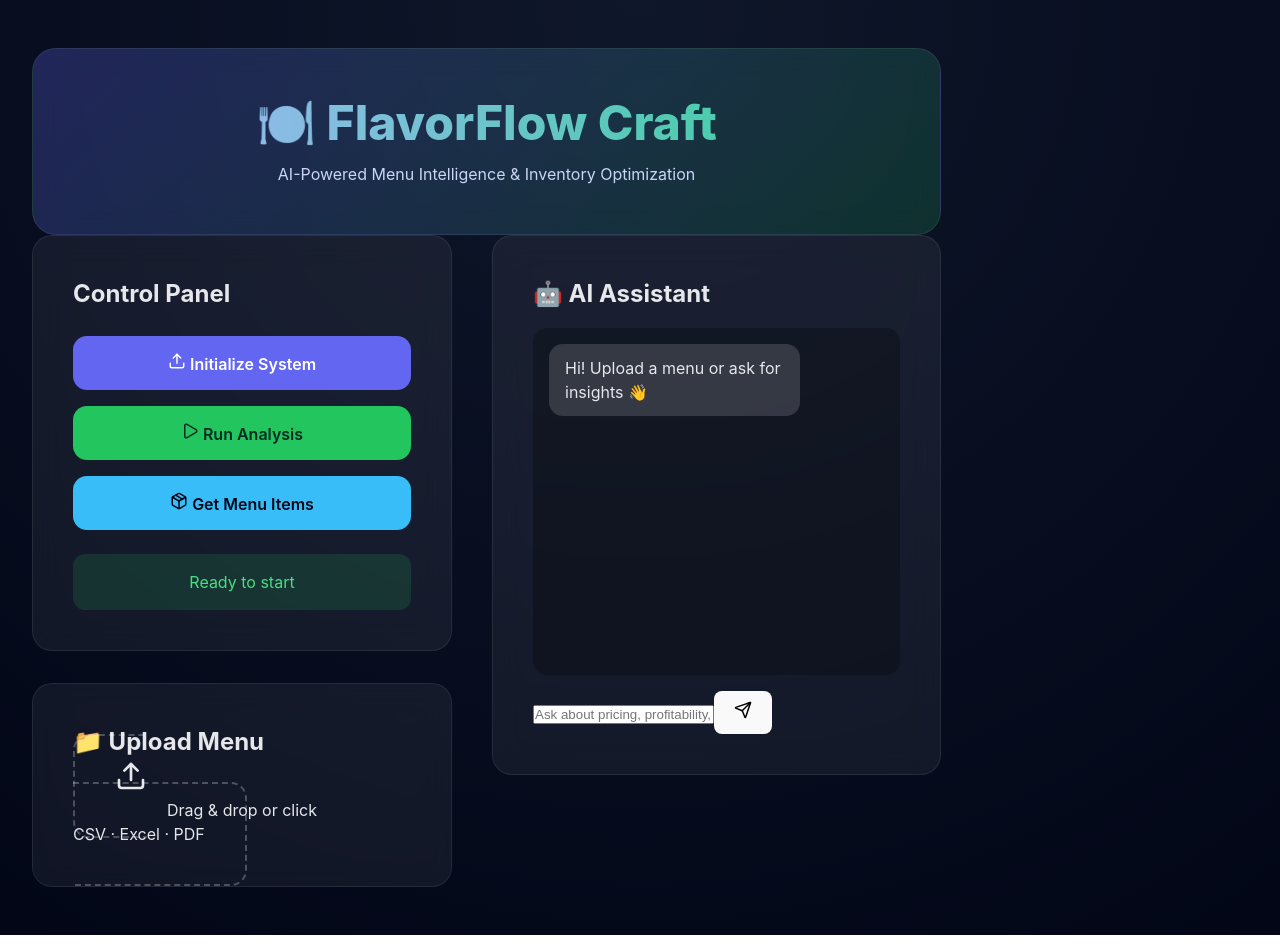
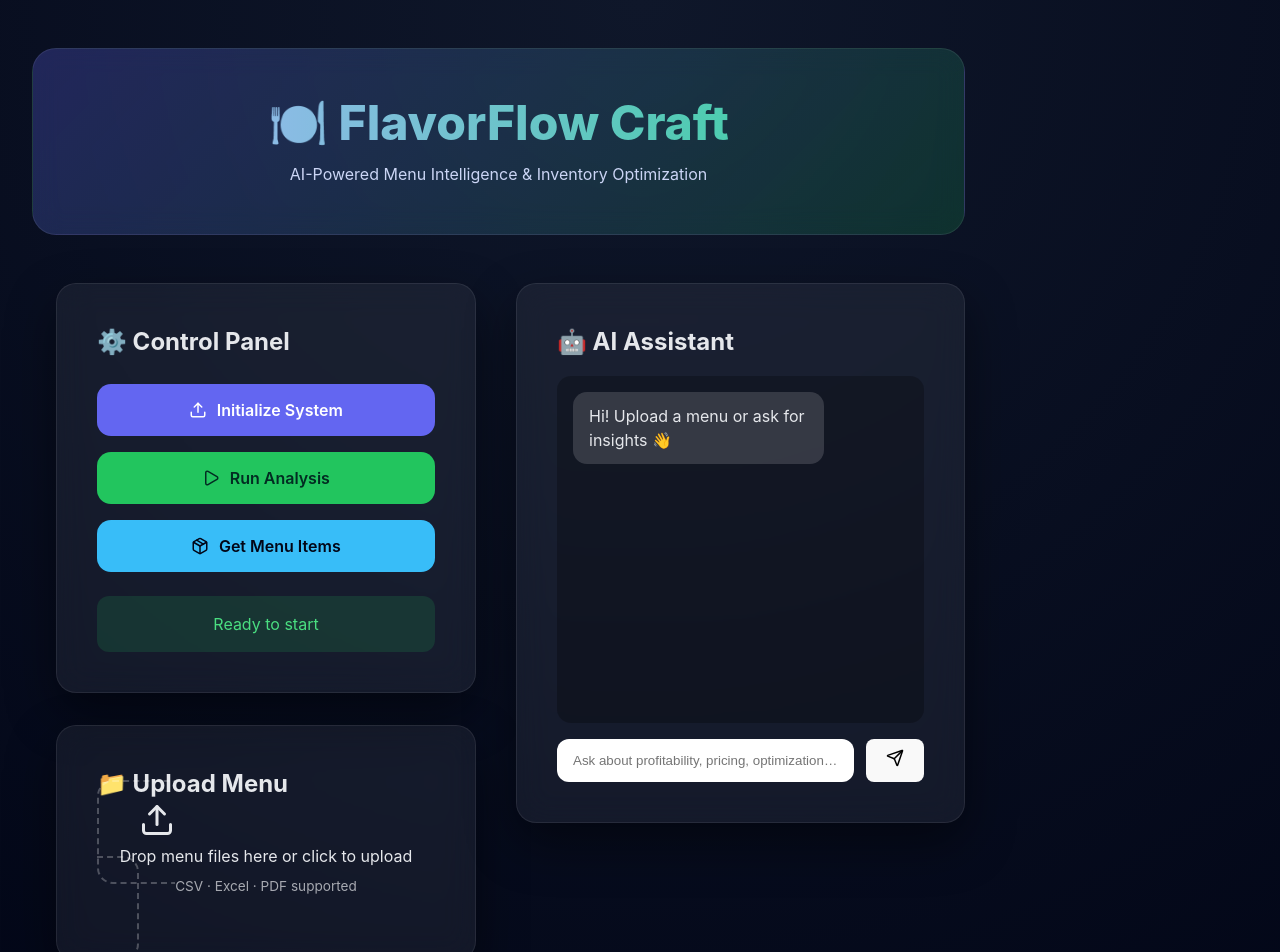
Before and after one commit to marcelinoSamer/DIHxAUC_Model, a React app in the folder frontend/: page / in a window 1280 px wide. Shown: the top 952 px of the page. Built offline with nearby package versions, Linux system fonts and the light colour scheme; the HTML template or start-up script is replaced by a standard one.

Commit message:
Analysis results Dashboard

```diff
--- a/frontend/src/App.css
+++ b/frontend/src/App.css
@@ -1,3 +1,4 @@
+/* ================= GLOBAL RESET ================= */
 * {
   box-sizing: border-box;
   margin: 0;
@@ -11,6 +12,7 @@ body {
   min-height: 100vh;
 }
 
+/* ================= APP LAYOUT ================= */
 .app {
   min-height: 100vh;
   display: flex;
@@ -23,6 +25,7 @@ body {
   padding: 3rem 2rem;
 }
 
+/* ================= HEADER ================= */
 .header {
   padding: 3rem;
   border-radius: 24px;
@@ -33,6 +36,7 @@ body {
   );
   backdrop-filter: blur(14px);
   text-align: center;
+  margin-bottom: 3rem;
   border: 1px solid rgba(255,255,255,0.08);
 }
 
@@ -48,10 +52,13 @@ body {
   margin-top: 0.75rem;
   color: #cbd5f5;
 }
+
+/* ================= DASHBOARD ================= */
 .dashboard-grid {
   display: grid;
   grid-template-columns: 420px 1fr;
   gap: 2.5rem;
+  padding-left: 1.5rem;
 }
 
 .left-stack {
@@ -60,13 +67,17 @@ body {
   gap: 2rem;
 }
 
+/* ================= CARDS ================= */
 .card {
   padding: 2.5rem;
   border-radius: 20px;
   background: rgba(255,255,255,0.06);
   backdrop-filter: blur(16px);
   border: 1px solid rgba(255,255,255,0.08);
+  box-shadow: 0 20px 50px rgba(0,0,0,0.45);
 }
+
+/* ================= BUTTONS ================= */
 .button-grid {
   display: grid;
   gap: 1rem;
@@ -74,17 +85,28 @@ body {
 }
 
 .btn {
+  display: flex;
+  align-items: center;
+  justify-content: center;
+  gap: 0.6rem;
   padding: 1rem;
   border-radius: 14px;
   font-weight: 600;
   border: none;
   cursor: pointer;
+  transition: all 0.25s ease;
+}
+
+.btn:disabled {
+  opacity: 0.6;
+  cursor: not-allowed;
 }
 
 .btn-primary { background: #6366f1; color: white; }
 .btn-success { background: #22c55e; color: #022c22; }
 .btn-info { background: #38bdf8; color: #020617; }
 
+/* ================= STATUS ================= */
 .status {
   margin-top: 1.5rem;
   padding: 1rem;
@@ -93,6 +115,8 @@ body {
   background: rgba(34,197,94,0.15);
   color: #4ade80;
 }
+
+/* ================= UPLOAD ================= */
 .upload-box {
   margin-top: 1.5rem;
   border: 2px dashed rgba(255,255,255,0.25);
@@ -100,7 +124,21 @@ body {
   padding: 2.5rem;
   text-align: center;
   cursor: pointer;
+  transition: background 0.25s ease;
 }
+
+.upload-box:hover {
+  background: rgba(255,255,255,0.05);
+}
+
+.upload-box span {
+  display: block;
+  margin-top: 0.5rem;
+  font-size: 0.85rem;
+  opacity: 0.7;
+}
+
+/* ================= CHATBOT ================= */
 .chatbot {
   display: flex;
   flex-direction: column;
@@ -131,3 +169,51 @@ body {
 .chat-bubble.assistant {
   background: rgba(255,255,255,0.15);
 }
+
+.chat-input {
+  display: flex;
+  gap: 0.75rem;
+}
+
+.chat-input input {
+  flex: 1;
+  padding: 0.75rem 1rem;
+  border-radius: 12px;
+  border: none;
+}
+
+/* ================= STATS ================= */
+.results-section {
+  margin-top: 3rem;
+  padding-left: 1.5rem;
+}
+
+.stats-grid {
+  display: grid;
+  grid-template-columns: repeat(3, 1fr);
+  gap: 1.75rem;
+  margin-top: 2rem;
+}
+
+.stat-card {
+  padding: 2.25rem;
+  border-radius: 18px;
+  text-align: center;
+  color: white;
+}
+
+.stat-stars { background: linear-gradient(135deg, #22c55e, #16a34a); }
+.stat-plowhorses { background: linear-gradient(135deg, #f97316, #ea580c); }
+.stat-puzzles { background: linear-gradient(135deg, #8b5cf6, #6366f1); }
+
+.stat-value {
+  font-size: 3rem;
+  font-weight: 800;
+}
+
+/* ================= FOOTER ================= */
+.footer {
+  margin-top: 4rem;
+  text-align: center;
+  color: #94a3b8;
+}
--- a/frontend/src/App.jsx
+++ b/frontend/src/App.jsx
@@ -1,12 +1,34 @@
 import { useState } from 'react';
-import { Upload, Play, Package, Send } from 'lucide-react';
+import {
+    Upload,
+    Play,
+    Package,
+    TrendingUp,
+    DollarSign,
+    Send
+} from 'lucide-react';
 import './App.css';
 
 function App() {
+    const [status, setStatus] = useState('Ready to start');
+    const [loading, setLoading] = useState(false);
+    const [analysis, setAnalysis] = useState(null);
     const [chat, setChat] = useState([
         { role: 'assistant', text: 'Hi! Upload a menu or ask for insights 👋' }
     ]);
     const [input, setInput] = useState('');
+
+    const handleAnalyze = () => {
+        setLoading(true);
+        setStatus('Running AI analysis...');
+        setTimeout(() => {
+            setAnalysis({
+                summary: { stars: 156, plowhorses: 243, puzzles: 89 }
+            });
+            setStatus('✅ Analysis complete!');
+            setLoading(false);
+        }, 2000);
+    };
 
     const sendMessage = () => {
         if (!input.trim()) return;
@@ -18,50 +40,59 @@ function App() {
         <div className="app">
             <div className="page">
 
+                {/* HEADER */}
                 <header className="header">
                     <h1>🍽️ FlavorFlow Craft</h1>
                     <p>AI-Powered Menu Intelligence & Inventory Optimization</p>
                 </header>
 
-                <div className="dashboard-grid">
+                {/* MAIN DASHBOARD */}
+                <main className="dashboard-grid">
 
-                    {/* LEFT SIDE */}
-                    <div className="left-stack">
+                    {/* LEFT COLUMN */}
+                    <section className="left-stack">
 
                         {/* CONTROL PANEL */}
                         <div className="card">
-                            <h2>Control Panel</h2>
+                            <h2>⚙️ Control Panel</h2>
 
                             <div className="button-grid">
                                 <button className="btn btn-primary">
                                     <Upload size={18} /> Initialize System
                                 </button>
-                                <button className="btn btn-success">
+
+                                <button
+                                    className="btn btn-success"
+                                    onClick={handleAnalyze}
+                                    disabled={loading}
+                                >
                                     <Play size={18} /> Run Analysis
                                 </button>
+
                                 <button className="btn btn-info">
                                     <Package size={18} /> Get Menu Items
                                 </button>
                             </div>
 
-                            <div className="status success">Ready to start</div>
+                            <div className="status success">{status}</div>
                         </div>
 
-                        {/* UPLOAD */}
+                        {/* FILE UPLOAD */}
                         <div className="card">
                             <h2>📁 Upload Menu</h2>
+
                             <label className="upload-box">
                                 <input type="file" hidden />
-                                <Upload size={32} />
-                                <p>Drag & drop or click</p>
-                                <span>CSV · Excel · PDF</span>
+                                <Upload size={36} />
+                                <p>Drop menu files here or click to upload</p>
+                                <span>CSV · Excel · PDF supported</span>
                             </label>
                         </div>
 
-                    </div>
+                    </section>
 
-                    {/* RIGHT SIDE — CHATBOT */}
-                    <div className="card chatbot">
+                    {/* RIGHT COLUMN — CHATBOT */}
+                    <section className="card chatbot">
                         <h2>🤖 AI Assistant</h2>
 
                         <div className="chat-window">
@@ -76,15 +107,47 @@ function App() {
                             <input
                                 value={input}
                                 onChange={e => setInput(e.target.value)}
-                                placeholder="Ask about pricing, profitability, optimization…"
+                                placeholder="Ask about profitability, pricing, optimization…"
                             />
                             <button onClick={sendMessage}>
                                 <Send size={18} />
                             </button>
                         </div>
-                    </div>
+                    </section>
 
-                </div>
+                </main>
+
+                {/* ANALYSIS RESULTS */}
+                {analysis && (
+                    <section className="card results-section">
+                        <h2>📊 Analysis Results</h2>
+
+                        <div className="stats-grid">
+                            <div className="stat-card stat-stars">
+                                <TrendingUp className="stat-icon" />
+                                <p className="stat-value">{analysis.summary.stars}</p>
+                                <p>Stars</p>
+                            </div>
+
+                            <div className="stat-card stat-plowhorses">
+                                <Package className="stat-icon" />
+                                <p className="stat-value">{analysis.summary.plowhorses}</p>
+                                <p>Plowhorses</p>
+                            </div>
+
+                            <div className="stat-card stat-puzzles">
+                                <DollarSign className="stat-icon" />
+                                <p className="stat-value">{analysis.summary.puzzles}</p>
+                                <p>Puzzles</p>
+                            </div>
+                        </div>
+                    </section>
+                )}
+
+                {/* FOOTER */}
+                <footer className="footer">
+                    Built for Deloitte x AUC Hackathon 2025 💚
+                </footer>
 
             </div>
         </div>
```
